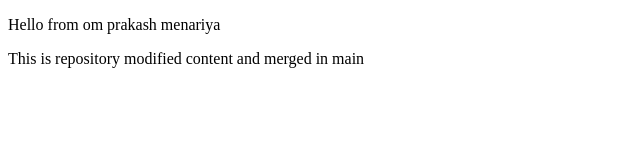
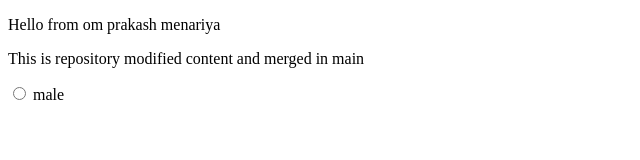
Before and after one commit to sandip-menariya/remote_repo, a plain HTML site: page index.html in a window 1280 px wide. Shown: the full height of the page, 0-640 px from the left. Drawn offline with Linux system fonts and the light colour scheme.

```diff
--- a/index.html
+++ b/index.html
@@ -8,5 +8,6 @@
 <body>
     <p>Hello from om prakash menariya</p>
     <p>This is repository modified content and merged in main</p>
+    <div><input type="radio" name="" id=""> male</div>
 </body>
 </html>
```
